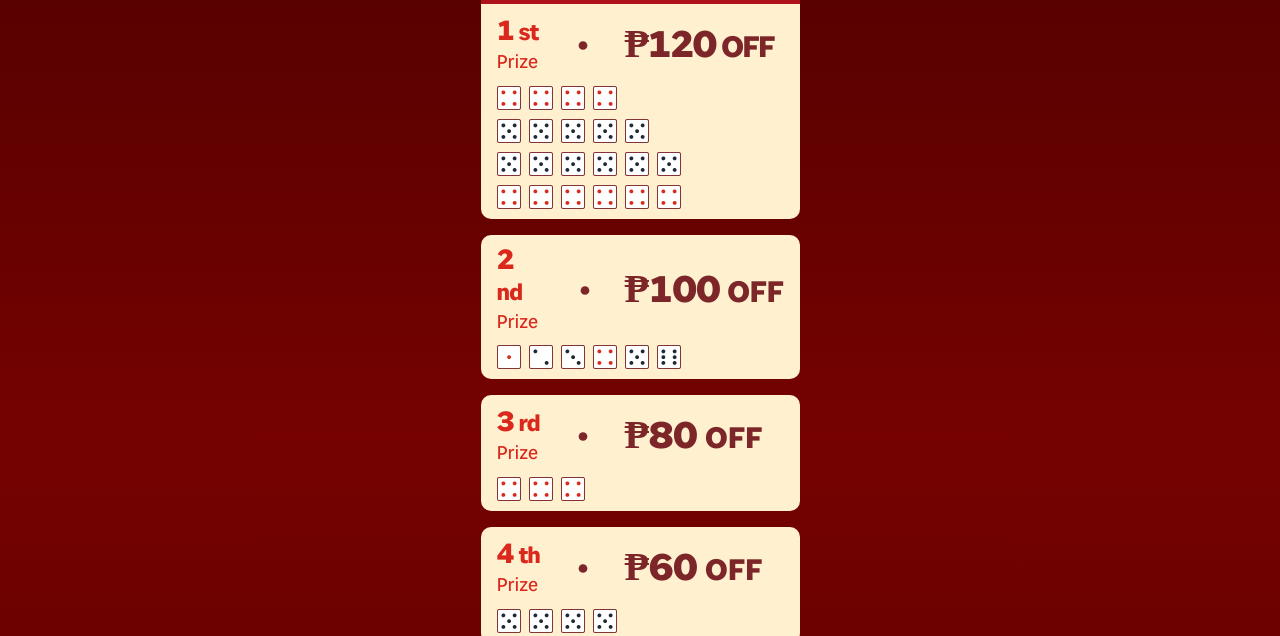
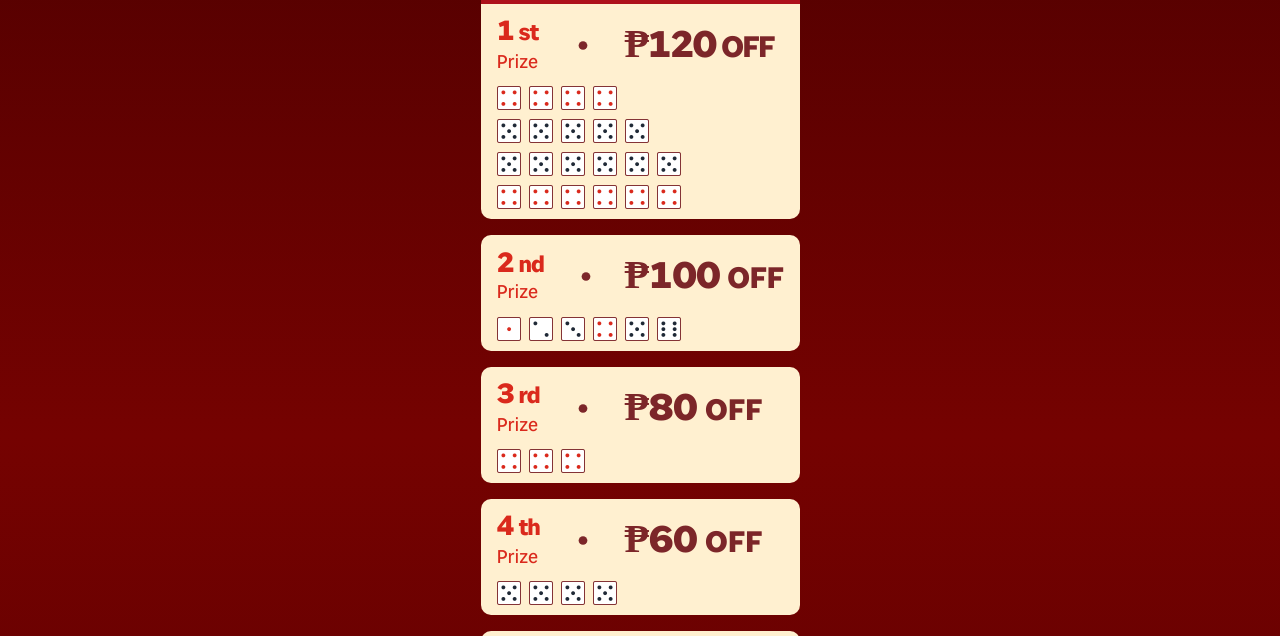
Before and after one commit to CHENGEN08999/ChowkingDiceGame, a website built with Parcel: page prize-pool.html in a window 1280 px wide. Shown: the part 126-762 px from the top of the page. Built offline with nearby package versions, Linux system fonts and the light colour scheme.

Commit message:
Pushed from Locofy Builder

```diff
--- a/prize-pool.css
+++ b/prize-pool.css
@@ -168,14 +168,16 @@
   font-family: var(--font-sole-sans);
 }
 .nd1 {
-  width: 45px;
+  width: 48px;
+  height: 31px;
   position: relative;
   letter-spacing: -0.03em;
   line-height: 31px;
   display: inline-block;
 }
 .nd {
-  width: 48px;
+  height: 57px;
+  width: 50px;
   display: flex;
   flex-direction: column;
   align-items: flex-start;
```
